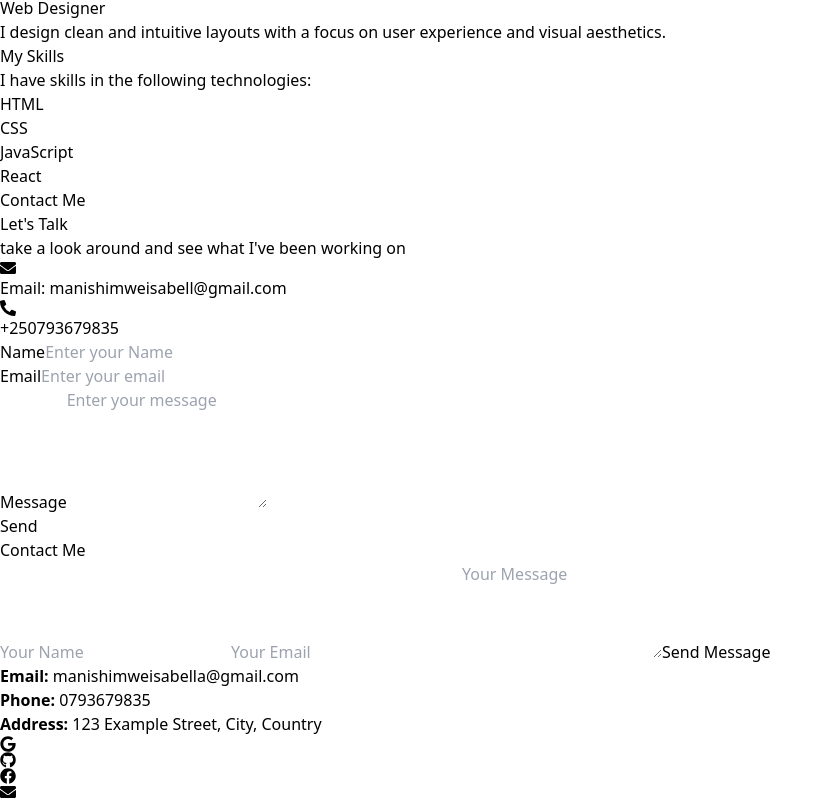
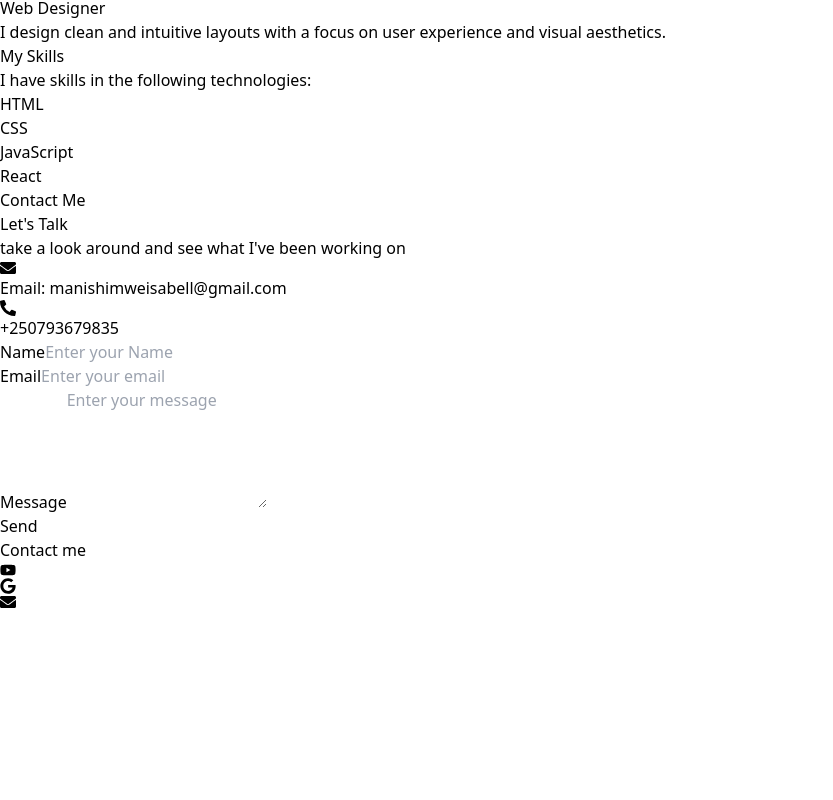
Before and after one commit to Manishimweisabella/portfolio-me, a React (Vite) app: page / in a window 1280 px wide. Shown: the part 508-1308 px from the top of the page, without its empty margins (0-833 px from the left). After the commit the page ends 1118 px from the top, so only its background shows below. Built offline with nearby package versions, Linux system fonts and the light colour scheme.

Commit message:
my-portfolio

```diff
--- a/src/Components/About.jsx
+++ b/src/Components/About.jsx
@@ -7,8 +7,7 @@ const About = () => {
 
     <div className="flex flex-col md:flex-row items-center md:space-x-20">
       <div className="w-40 h-52 rounded bg-[url('/Image/Pic.png')] bg-cover bg-no-repeat mb-8 md:mb-0 mx-10"></div>
-
-      <div className="max-w-md text-white">
+    <div className="max-w-md text-white">
         <p className="text-center md:text-left mb-6">
           I'm a student of Software Development. I have different skills in web technologies
           and I am passionate about creating interactive and responsive web applications.
@@ -48,7 +47,8 @@ const About = () => {
   <div className="bg-gray-800 p-4 rounded flex-1 min-w-[250px]">
     <h3 className="text-xl font-semibold text-blue-400">Web Developer</h3>
     <p className="text-sm text-gray-300">
-      I build and maintain websites using modern technologies to ensure fast performance and great user experience.
+      I build and maintain websites using modern technologies to ensure fast performance
+      user experience.
     </p>
   </div>
 
--- a/src/Components/Footer.jsx
+++ b/src/Components/Footer.jsx
@@ -1,87 +1,37 @@
-import React, { useRef } from 'react';
-import { FaGoogle, FaGithub, FaFacebook, FaEnvelope } from "react-icons/fa";
-import emailjs from 'emailjs-com';
+
+
+import { FaYoutube, FaGoogle, FaEnvelope } from "react-icons/fa";
 
 const Footer = () => {
-  const form = useRef();
-
-  const sendEmail = (e) => {
-    e.preventDefault();
-
-    emailjs.sendForm(
-      'your_service_id',
-      'your_template_id',
-      form.current,
-      'your_user_id'
-    )
-    .then((result) => {
-      alert("Message sent successfully!");
-      console.log(result.text);
-    }, (error) => {
-      alert("Failed to send message.");
-      console.log(error.text);
-    });
-
-    e.target.reset();
-  };
-
   return (
-    <div className="bg-white h-auto w-full flex flex-col space-y-4 p-6">
-      <div className="text-black">
-        <h2 className="text-3xl font-semibold">Contact Me</h2>
-        <form ref={form} onSubmit={sendEmail} className="mt-6 flex flex-col space-y-4 max-w-md">
-          <input
-            type="text"
-            name="user_name"
-            placeholder="Your Name"
-            required
-            className="border border-gray-300 p-2 rounded"
-          />
-          <input
-            type="email"
-            name="user_email"
-            placeholder="Your Email"
-            required
-            className="border border-gray-300 p-2 rounded"
-          />
-          <textarea
-            name="message"
-            placeholder="Your Message"
-            required
-            className="border border-gray-300 p-2 rounded"
-            rows={4}
-          />
-          <button
-            type="submit"
-            className="bg-blue-600 text-white py-2 px-4 rounded hover:bg-blue-700 transition"
-          >
-            Send Message
-          </button>
-        </form>
-      </div>
-
-      <div className="text-sm mt-6">
-        <p><strong>Email:</strong> <a href="mailto:manishimweisabella@gmail.com" className="underline">manishimweisabella@gmail.com</a></p>
-        <p><strong>Phone:</strong> <a href="tel:0793679835" className="underline">0793679835</a></p>
-        <p><strong>Address:</strong> 123 Example Street, City, Country</p>
-      </div>
-
-      <div className="flex space-x-6 text-2xl justify-center mt-6">
-        <a href="https://www.google.com" target="_blank" rel="noopener noreferrer" className="bg-white p-3 rounded-full hover:bg-blue-500 hover:text-white transition">
+    <div className="bg-gray-400 h-60 w-full flex flex-col items-center justify-center space-y-4">
+      <h2 className="text-xl font-semibold text-white">Contact me</h2>
+      <div className="flex space-x-6 text-2xl">
+        <a
+          href="https://www.youtube.com"
+          target="_blank"
+          rel="noopener noreferrer"
+          className="bg-white p-3 rounded-full hover:bg-red-100 hover:text-red-600 transition"
+        >
+          <FaYoutube />
+        </a>
+        <a
+          href="https://www.google.com"
+          target="_blank"
+          rel="noopener noreferrer"
+          className="bg-white p-3 rounded-full hover:bg-blue-100 hover:text-blue-500 transition"
+        >
           <FaGoogle />
         </a>
-        <a href="https://github.com/manishimweisabella" target="_blank" rel="noopener noreferrer" className="bg-white p-3 rounded-full hover:bg-gray-800 hover:text-white transition">
-          <FaGithub />
-        </a>
-        <a href="https://www.facebook.com/yourusername" target="_blank" rel="noopener noreferrer" className="bg-white p-3 rounded-full hover:bg-blue-700 hover:text-white transition">
-          <FaFacebook />
-        </a>
-        <a href="mailto:manishimweisabella@gmail.com" className="bg-white p-3 rounded-full hover:bg-red-600 hover:text-white transition">
+        <a
+          href="mailto:someone@example.com"
+          className="bg-white p-3 rounded-full hover:bg-green-100 hover:text-green-600 transition"
+        >
           <FaEnvelope />
         </a>
       </div>
     </div>
-  )
-}
+  );
+};
 
 export default Footer;
```
